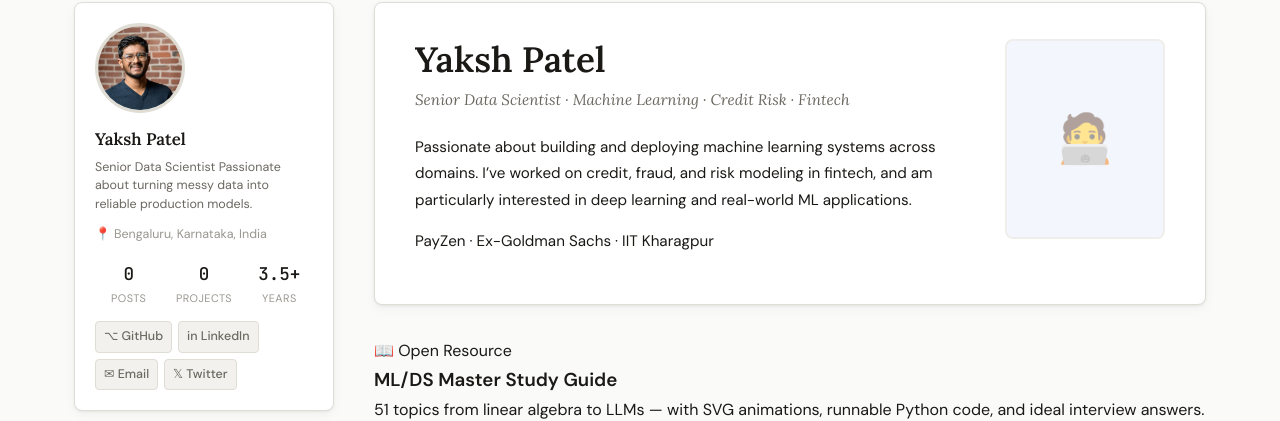
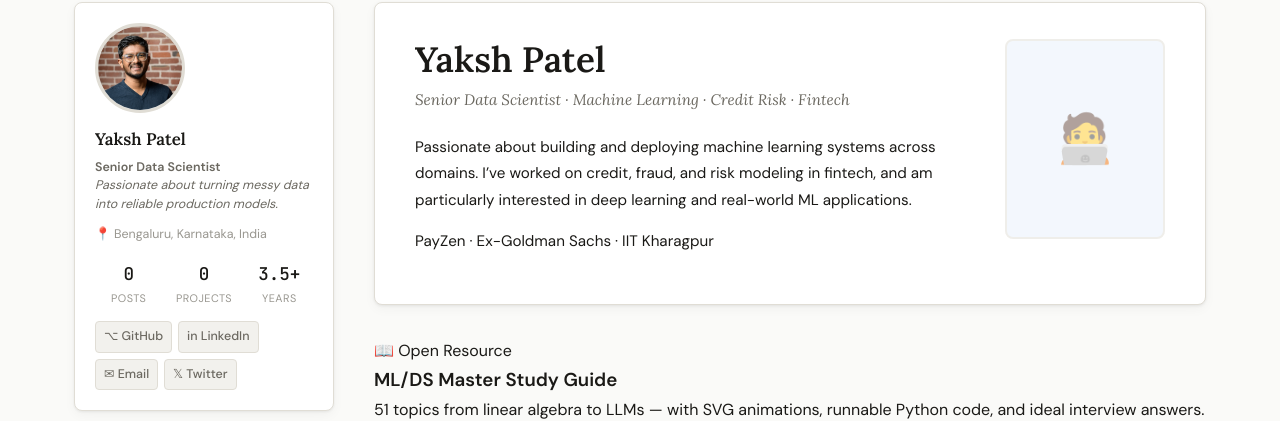
Before and after one commit to Yaksh-Patel/Yaksh-Patel.github.io, a Jekyll site: the page built from index.md, in a window 1280 px wide. Shown: the part 87-508 px from the top of the page. Built offline with Jekyll 4.4.1, drawn with Linux system fonts in a browser that asks for light colours.

```diff
--- a/_config.yml
+++ b/_config.yml
@@ -13,8 +13,8 @@ description: >
 author:
   name: "Yaksh Patel"
   bio: >
-    Senior Data Scientist
-    Passionate about turning messy data into reliable production models.
+    <strong>Senior Data Scientist</strong><br>
+    <em>Passionate about turning messy data into reliable production models.</em>
   location: "Bengaluru, Karnataka, India"
   avatar: "/assets/images/avatar.jpg"   # Replace with your photo
   email: "yaksh.10.patel@gmail.com"               # Replace with your email
```
